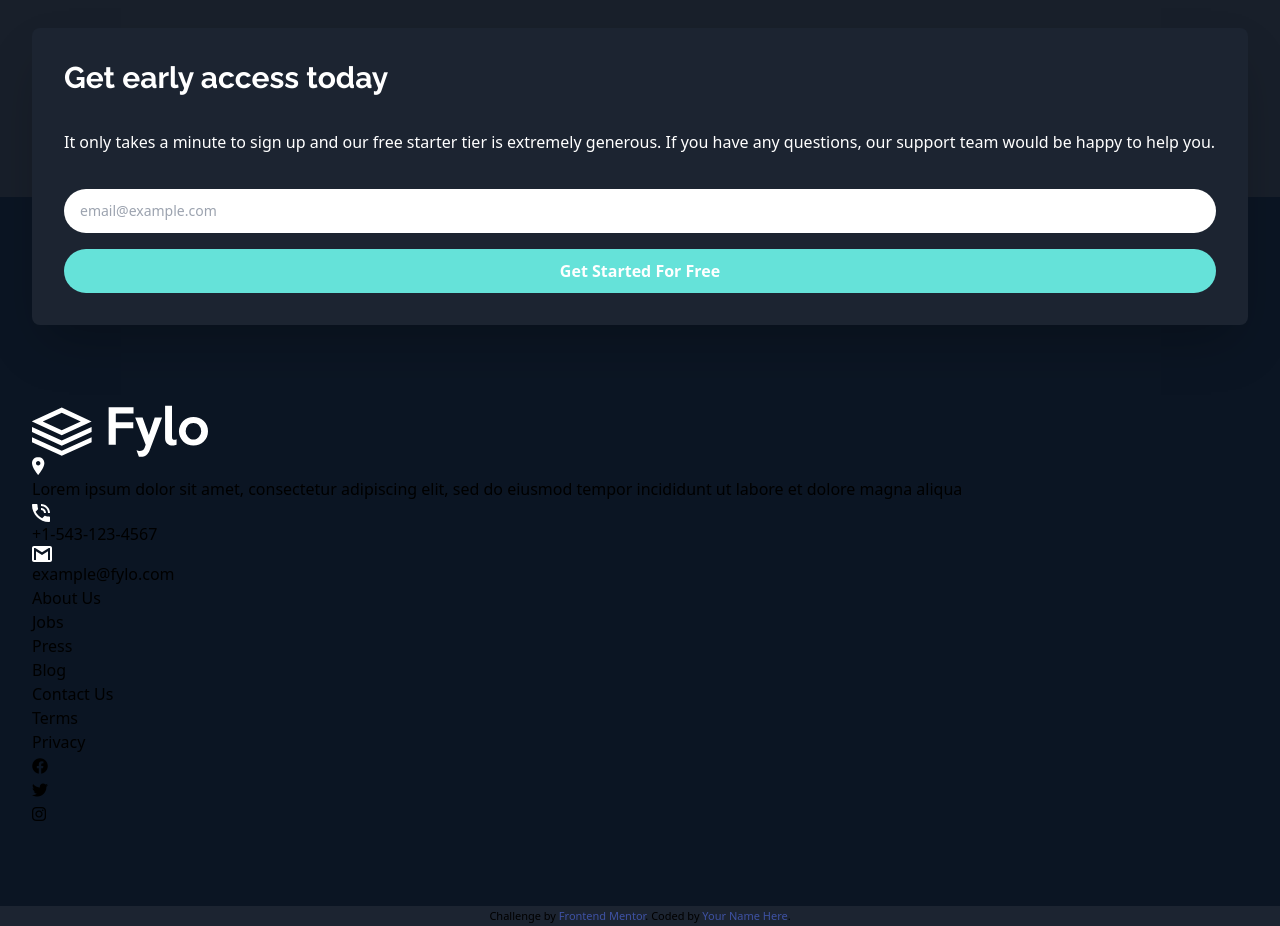
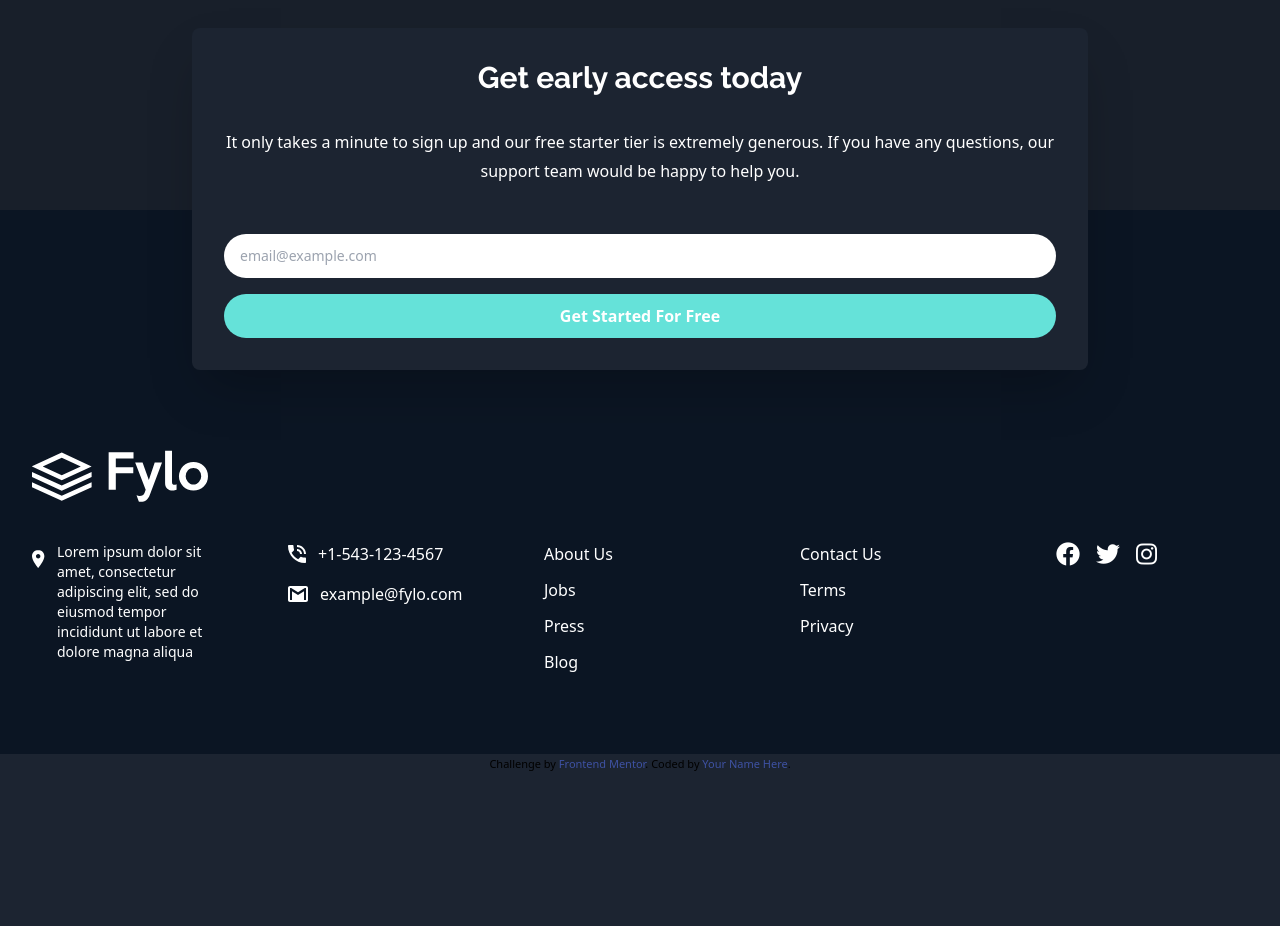
Before and after one commit to JonathanGLopes/Fylo, a plain HTML site: page index.html in a window 1280 px wide. Shown: the part 2940-3866 px from the top of the page. After the commit the page ends 3714 px from the top, so only its background shows below. Drawn offline with nearby package versions, Linux system fonts and the light colour scheme.

Commit message:
definindo grid footer

```diff
--- a/index.html
+++ b/index.html
@@ -136,10 +136,10 @@
       </div>
     </div>
 
-    <div class="p-8 rounded-lg shadow-2xl -mb-32 relative" style="background-color: hsl(217, 28%, 15%);">
-      <h2 class="text-white font-bold text-2xl md:text-3xl mb-8">Get early access today</h2>
+    <div class="p-8 rounded-lg shadow-2xl -mb-40 relative max-w-4xl mx-auto" style="background-color: hsl(217, 28%, 15%);">
+      <h2 class="text-white font-bold text-2xl md:text-3xl mb-8 lg:text-center">Get early access today</h2>
 
-      <p class="text-white mb-8">It only takes a minute to sign up and our free starter tier is extremely generous. If you have any
+      <p class="text-white mb-8 lg:text-center lg:mb-12">It only takes a minute to sign up and our free starter tier is extremely generous. If you have any
         questions, our support team would be happy to help you.</p>
 
         <form>
@@ -149,39 +149,40 @@
     </div>
 </section>
 
-<footer class="px-8 pt-52 pb-20" style="background-color: hsl(216, 53%, 9%);">
-  <article>
+<footer class="px-8 pt-60 pb-20" style="background-color: hsl(216, 53%, 9%);">
+  <article class="max-w-7xl mx-auto md:mb-10">
     <img src="./images/logo.svg" alt="">
   </article>
-  <div class="footer-inner">
-    <p>
-      <img src="./images/icon-location.svg" alt="">
+  <div class="max-w-7xl mx-auto grid grid-cols-1 gap-6 md:grid-cols-2 lg:grid-cols-4 xl:grid-cols-5 lg:gap-16">
+    <p class="flex items-start justify-start gap-3 text-white mt-10 md:mt-0 text-sm">
+      <img src="./images/icon-location.svg" alt="" class="mt-2">
       Lorem ipsum dolor sit amet, consectetur adipiscing elit, sed do eiusmod tempor incididunt ut labore et
         dolore magna aliqua
     </p>
 
     <ul>
-      <li><img src="./images/icon-phone.svg" alt="">+1-543-123-4567</li>
-      <li><img src="./images/icon-email.svg" alt="">example@fylo.com</li>
+      <li class="flex items-center justify-start gap-3 mb-4 text-white"><img src="./images/icon-phone.svg" alt="">+1-543-123-4567</li>
+      <li class="flex items-center justify-start gap-3 text-white"><img src="./images/icon-email.svg" alt="">example@fylo.com</li>
     </ul>
 
-    <ul>
+    <ul class="text-white flex flex-col gap-3 mt-6 lg:mt-0">
       <li>About Us</li>
       <li>Jobs</li>
       <li>Press</li>
       <li> Blog</li>
     </ul>
 
-    <ul>
+    <ul class="text-white flex flex-col gap-3 mt-6 lg:mt-0">
       <li>Contact Us</li>
       <li>Terms</li>
       <li>Privacy</li>
     </ul>
 
-    <ul>
-      <li><a href="#"></a><i class="fab fa-facebook"></i></li>
-      <li><a href="#"></a><i class="fab fa-twitter"></i></li>
-      <li><a href="#"></a><i class="fab fa-instagram"></i></li>
+    <ul class="flex items-center justify-center gap-4 mt-8 md:justify-start lg:mt-0 xl:items-start">
+
+      <li><a href="#"></a><i class="fab fa-facebook text-white text-2xl"></i></li>
+      <li><a href="#"></a><i class="fab fa-twitter text-white text-2xl"></i></li>
+      <li><a href="#"></a><i class="fab fa-instagram text-white text-2xl"></i></li>
     </ul>
   </div>
 
```
